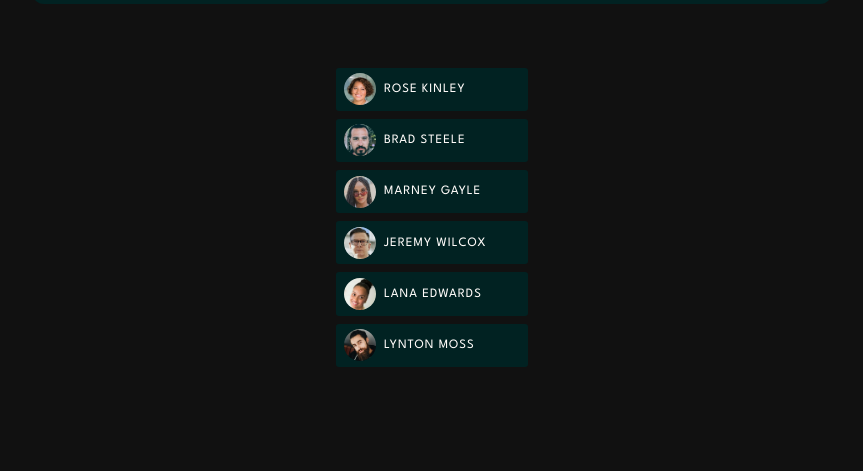
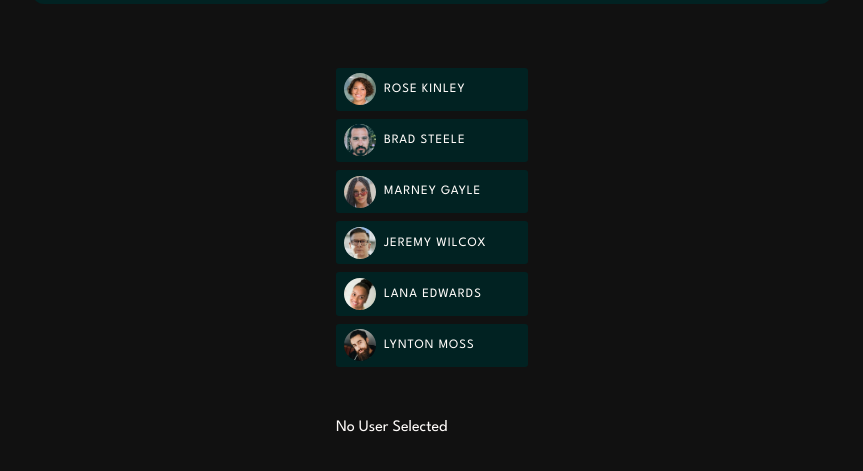
Before and after one commit to Nimira43/Workflo-Pro, an Angular app: page / in a window 1280 px wide. Shown: the part 199-670 px from the top of the page, without its empty margins (208-1071 px from the left). Built offline with nearby package versions, Linux system fonts and the light colour scheme.

Commit message:
Added fallback message if no user is selected.

```diff
--- a/src/app/app.component.html
+++ b/src/app/app.component.html
@@ -14,6 +14,8 @@
 
   @if (selectedUser) {
     <app-tasks [name]="selectedUser.name" />
+  } @else {
+    <p id="fallback">No User Selected</p>
   }
 
 </main>
```
